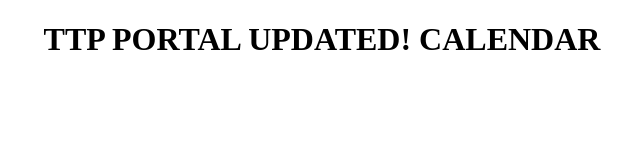
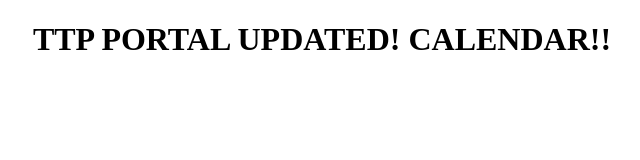
Before and after one commit to santosh-nairiti/test_new, a website: page index.html in a window 1280 px wide. Shown: the whole page, without its empty margins (318-958 px from the left). Drawn offline with Linux system fonts and the light colour scheme.

Commit message:
Update index.html

```diff
--- a/index.html
+++ b/index.html
@@ -7,6 +7,6 @@
     <link rel="stylesheet" src="dist/css/style.min.css">
 </head>
 <body>
-    <center><h1>TTP PORTAL UPDATED! CALENDAR</h1></center>
+    <center><h1>TTP PORTAL UPDATED! CALENDAR!!</h1></center>
 </body>
 </html>
```
